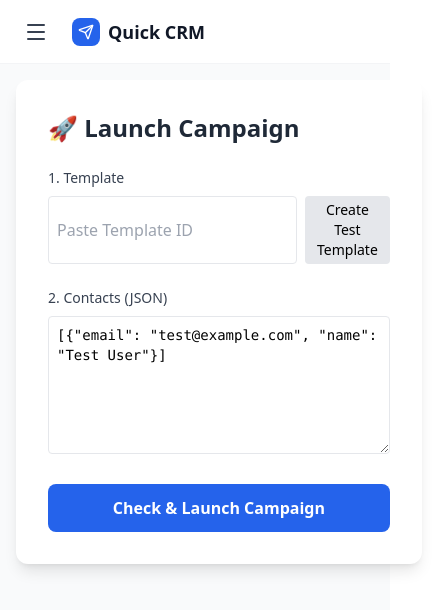
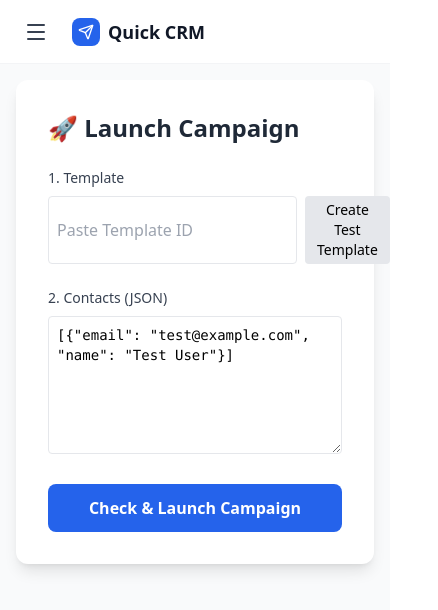
Before and after one commit to ThomasAbraham1/quick-crm, a React (Vite) app in the folder frontend/: page / in a window 390 px wide. Shown: the top 610 px of the page, 438 px wide, since content can reach past the window. Built offline with nearby package versions, Linux system fonts and the light colour scheme; no server answers.

Commit message:
fix: prevent page-level horizontal scroll on mobile by adding min-w-0 to main layout

```diff
--- a/frontend/src/components/Layout/Layout.tsx
+++ b/frontend/src/components/Layout/Layout.tsx
@@ -88,7 +88,7 @@ const Layout = () => {
             </aside>
 
             {/* Main Content */}
-            <main className="flex-1 lg:ml-64 p-4 sm:p-6 lg:p-8 mt-16 lg:mt-0">
+            <main className="flex-1 lg:ml-64 p-4 sm:p-6 lg:p-8 mt-16 lg:mt-0 min-w-0">
                 <div className="max-w-6xl mx-auto">
                     <Outlet />
                 </div>
```
